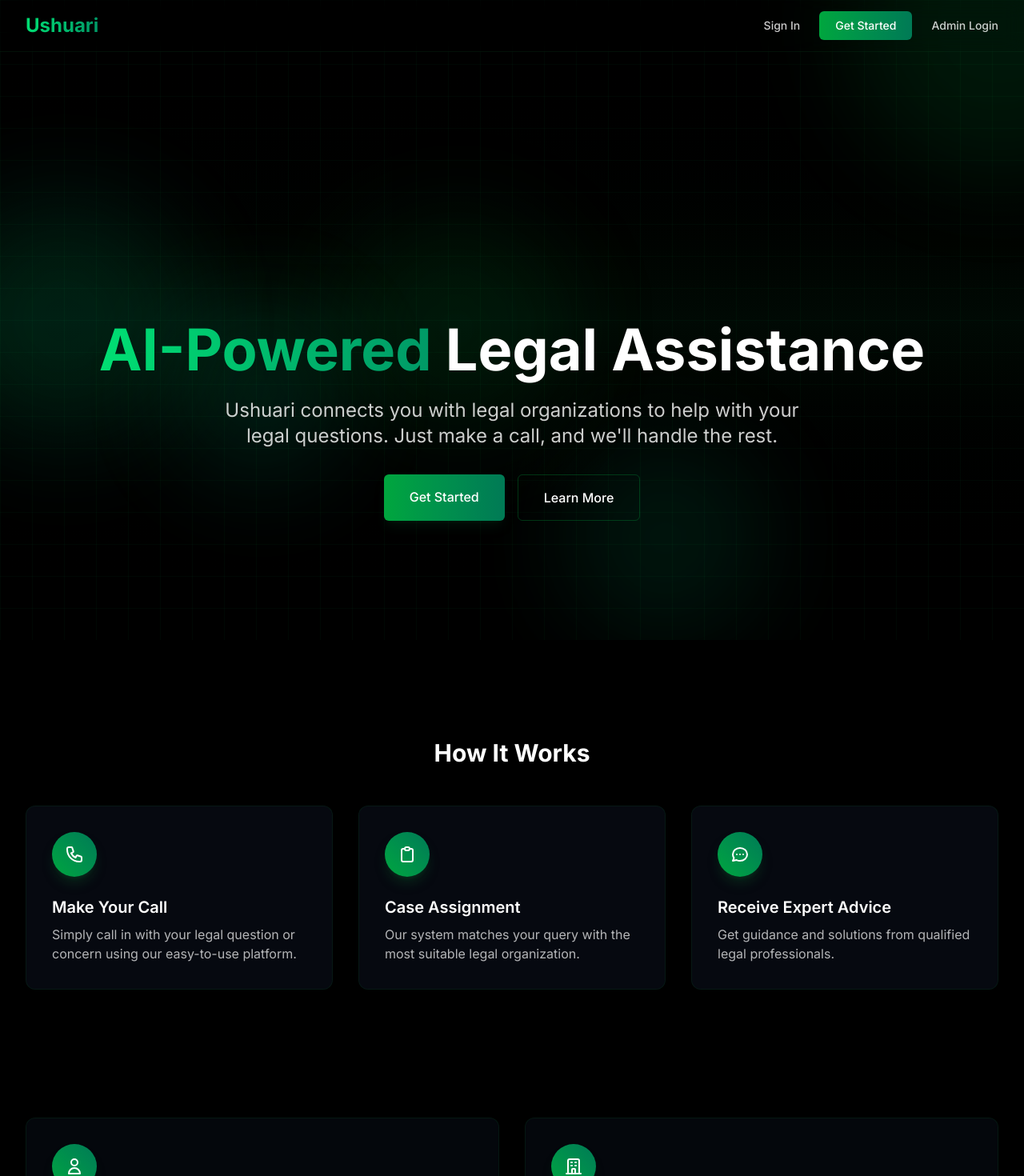
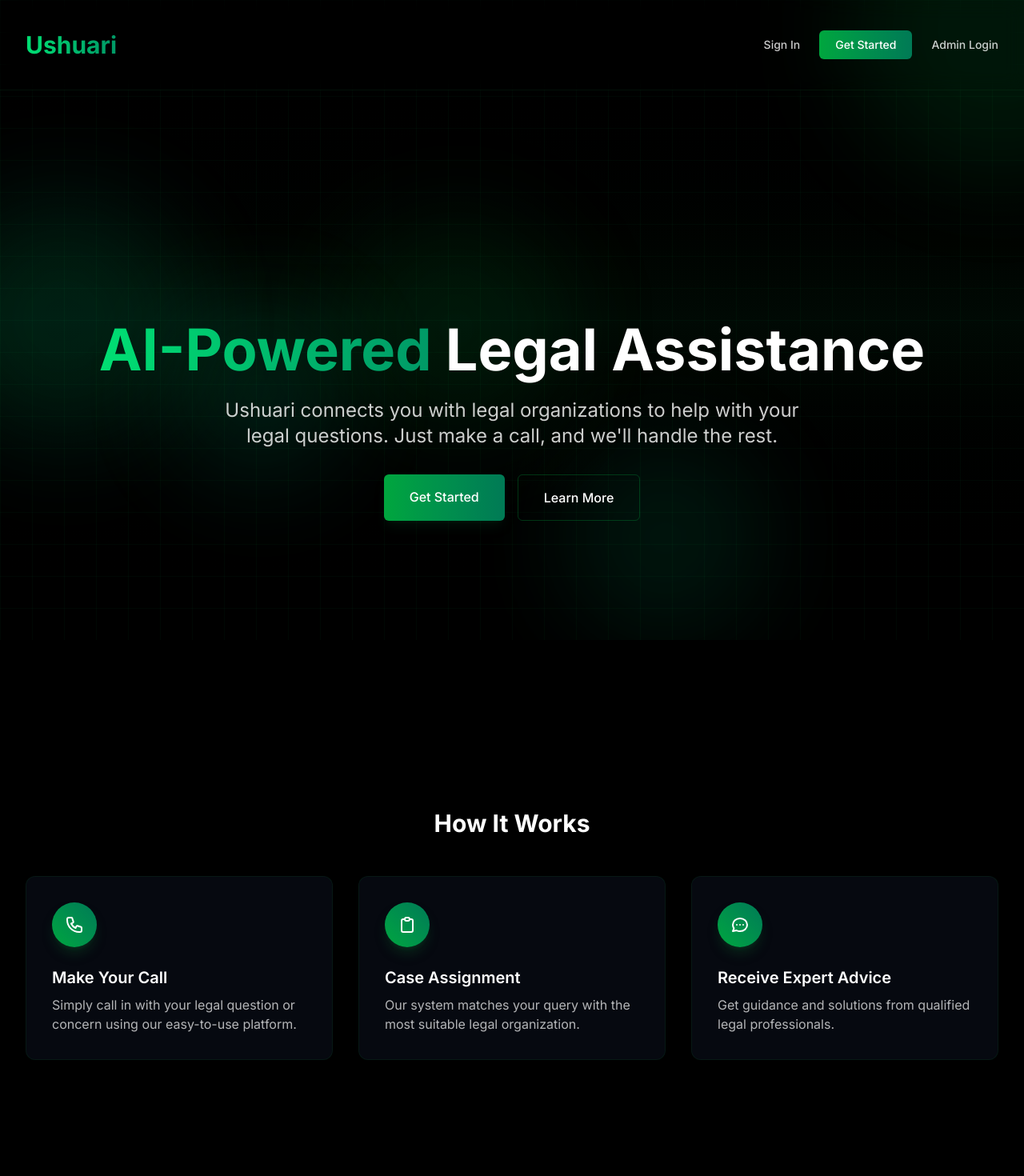
Before and after one commit to jefftrojan/UshuariAI-Next, a Next.js app in the folder ushuari/: page / in a window 1280 px wide. Shown: the top 1470 px of the page at 80% size. Built offline with nearby package versions, Linux system fonts and the light colour scheme.

Commit message:
final ui touch

```diff
--- a/ushuari/app/page.tsx
+++ b/ushuari/app/page.tsx
@@ -41,11 +41,11 @@ export default function Home() {
 
       {/* Header/Navigation */}
       <header className="sticky top-0 z-100 backdrop-blur-md border-b border-green-900/20">
-        <div className="max-w-7xl mx-auto px-4 sm:px-6 lg:px-8">
+        <div className="max-w-7xl mx-auto px-4 py-6 sm:px-6 lg:px-8">
           <div className="flex justify-between h-16 items-center">
             <div className="flex">
               <div className="flex-shrink-0 flex items-center">
-                <span className="text-2xl font-bold bg-gradient-to-r from-green-400 to-emerald-600 text-transparent bg-clip-text">
+                <span className="text-3xl font-bold bg-gradient-to-r from-green-400 to-emerald-600 text-transparent bg-clip-text">
                   Ushuari
                 </span>
               </div>
@@ -76,9 +76,9 @@ export default function Home() {
       </header>
 
       {/* Hero Section */}
-      <section className="relative overflow-hidden py-20 md:py-32 z-1">
+      <section className="relative overflow-hidden py-18 md:py-24 z-1">
         <div className="max-w-7xl mx-auto px-4 sm:px-6 lg:px-8 relative z-10">
-          <div className="text-center mb-16 mt-52">
+          <div className="text-center mb-16 mt-48">
             <h1 className="text-4xl md:text-7xl font-bold mb-6 text-white">
               <span className="bg-gradient-to-r from-green-400 to-emerald-600 text-transparent bg-clip-text">
                 AI-Powered
@@ -107,7 +107,7 @@ export default function Home() {
       </section>
 
       {/* How It Works Section */}
-      <section id="how-it-works" className="py-20 relative z-1">
+      <section id="how-it-works" className="py-32 mt-18 relative z-1">
         <div className="max-w-7xl mx-auto px-4 sm:px-6 lg:px-8">
           <h2 className="text-3xl font-bold text-center mb-12 text-white">How It Works</h2>
 
```
